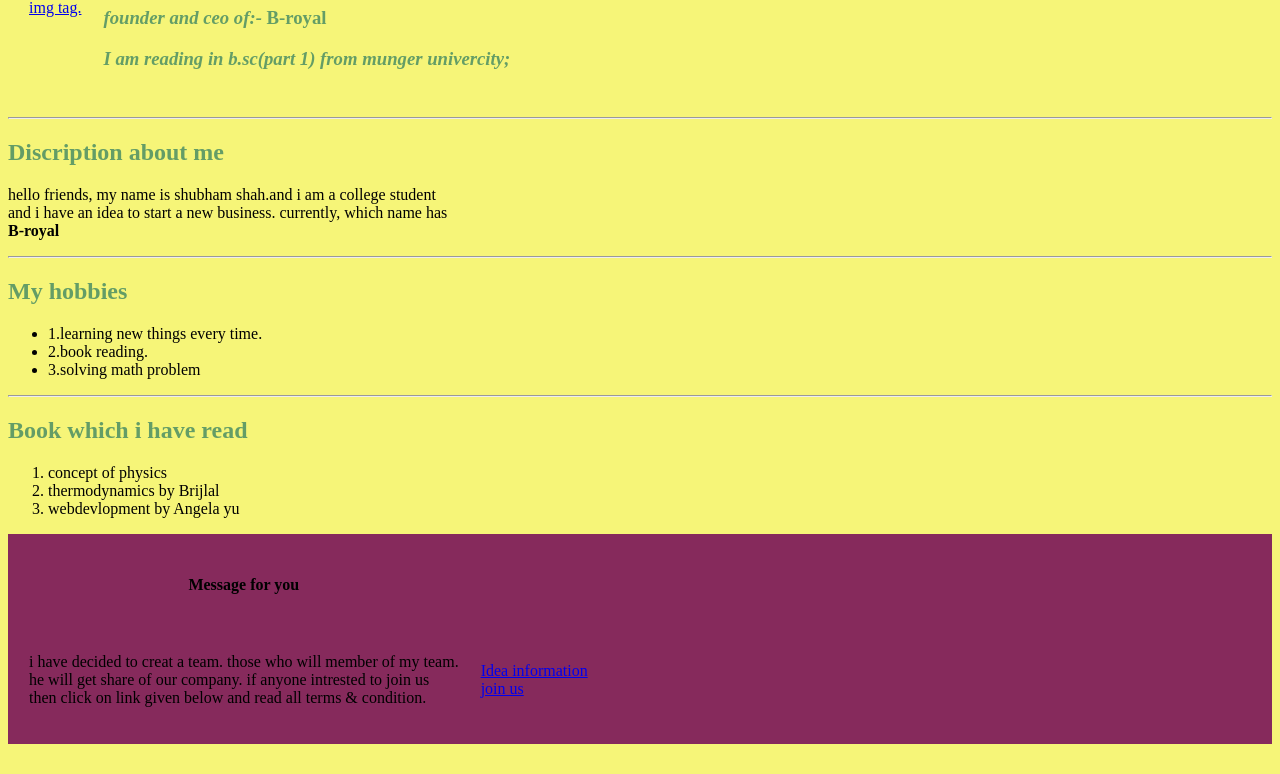
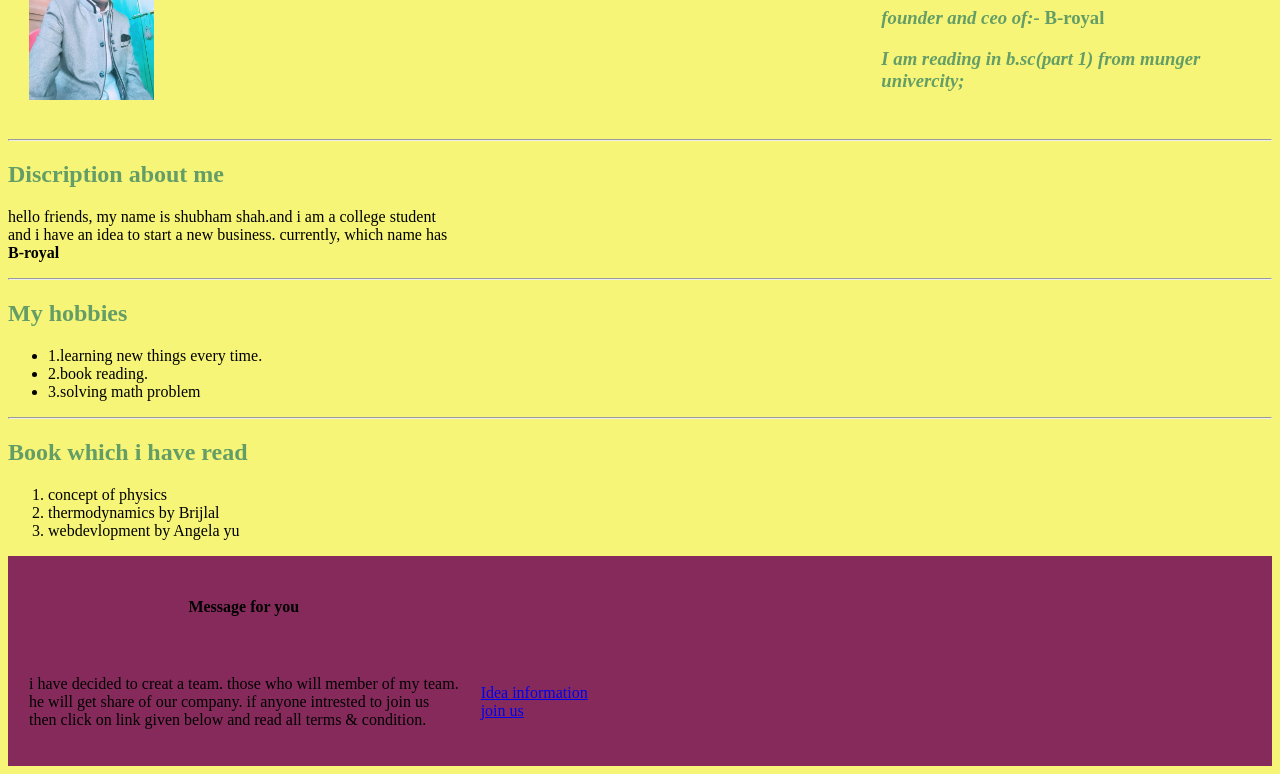
Before and after one commit to b-royal/vc, a plain HTML site: page index.html in a window 1280 px wide. Shown: the part 102-876 px from the top of the page. Before the commit the page ends 854 px from the top, so only its background shows below. Drawn offline with Linux system fonts and the light colour scheme.

Commit message:
update index.html

```diff
--- a/index.html
+++ b/index.html
@@ -9,7 +9,7 @@
   <body >
     <table cellspacing="20">
       <tr>
-       <td><a href="shubham.jpg\ba67f61a-3c3d-4555-9a6f-fa381b1e4d50.jpg" height="20%"width="15%">img tag. </a></td>
+       <td><img src="shubham.jpg\ba67f61a-3c3d-4555-9a6f-fa381b1e4d50.jpg" height="20%"width="15%"></td>
         <td >
          <h1> Shubham shah</h1>
          <h3><em> founder and ceo of:-</em> <b>B-royal</b></h3>
```
